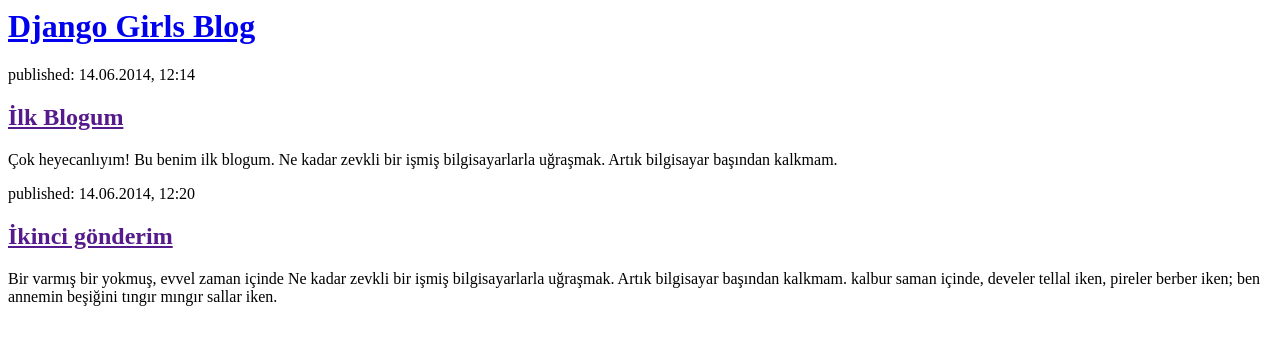
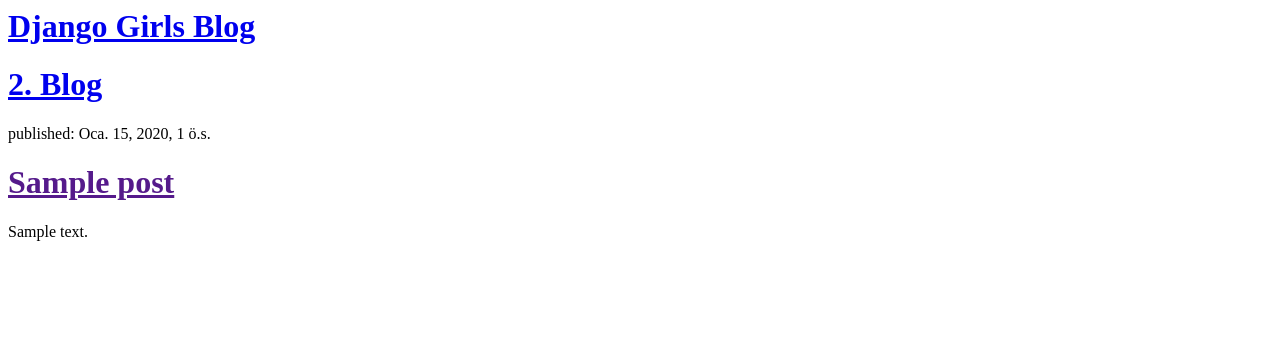
Before and after one commit to dilara05/my-first-blog, a Django app: template blog/templates/blog/post_list.html in a window 1280 px wide. Shown: the top 345 px of the page. Run offline with Django 3.2, Linux system fonts and the light colour scheme; the template is opened without the code that fills it: values that come from a table or form of the project are taken from there, others are empty; tables that the repository leaves empty hold one stand-in row (values such as "Sample post").

Commit message:
Veritabanından gönderileri göstermek için template'ler değiştirildi.

```diff
--- a/blog/templates/blog/post_list.html
+++ b/blog/templates/blog/post_list.html
@@ -4,18 +4,21 @@
     </head>
     <body>
         <div>
-            <h1><a href="/">Django Girls Blog</a></h1>
-        </div>
-        <div>
-            <p>published: 14.06.2014, 12:14</p>
-            <h2><a href="">İlk Blogum</a></h2>
-            <p>Çok heyecanlıyım! Bu benim ilk blogum. Ne kadar zevkli bir işmiş bilgisayarlarla uğraşmak. Artık bilgisayar başından kalkmam. </p>
+            <h1><a href="/"> Django Girls Blog</a></h1>
         </div>
 
         <div>
-            <p>published: 14.06.2014, 12:20</p>
-            <h2><a href="">İkinci gönderim</a></h2>
-            <p>Bir varmış bir yokmuş, evvel zaman içinde Ne kadar zevkli bir işmiş bilgisayarlarla uğraşmak. Artık bilgisayar başından kalkmam. kalbur saman içinde, develer tellal iken, pireler berber iken; ben annemin beşiğini tıngır mıngır sallar iken.</p>
+          <div>
+            <h1><a href="/">2. Blog</a></h1>
+          </div>
+          {% for post in posts %}
+          <div>
+            <p>published: {{ post.published_date }}</p>
+            <h1><a href="">{{ post.title }}</a></h1>
+            <p>{{ post.text|linebreaksbr }}</p>
+          </div>
+          {% endfor %}
+
         </div>
     </body>
 </html>
```
Also changed, not shown: blog/views.py (+4 -3 lines).
